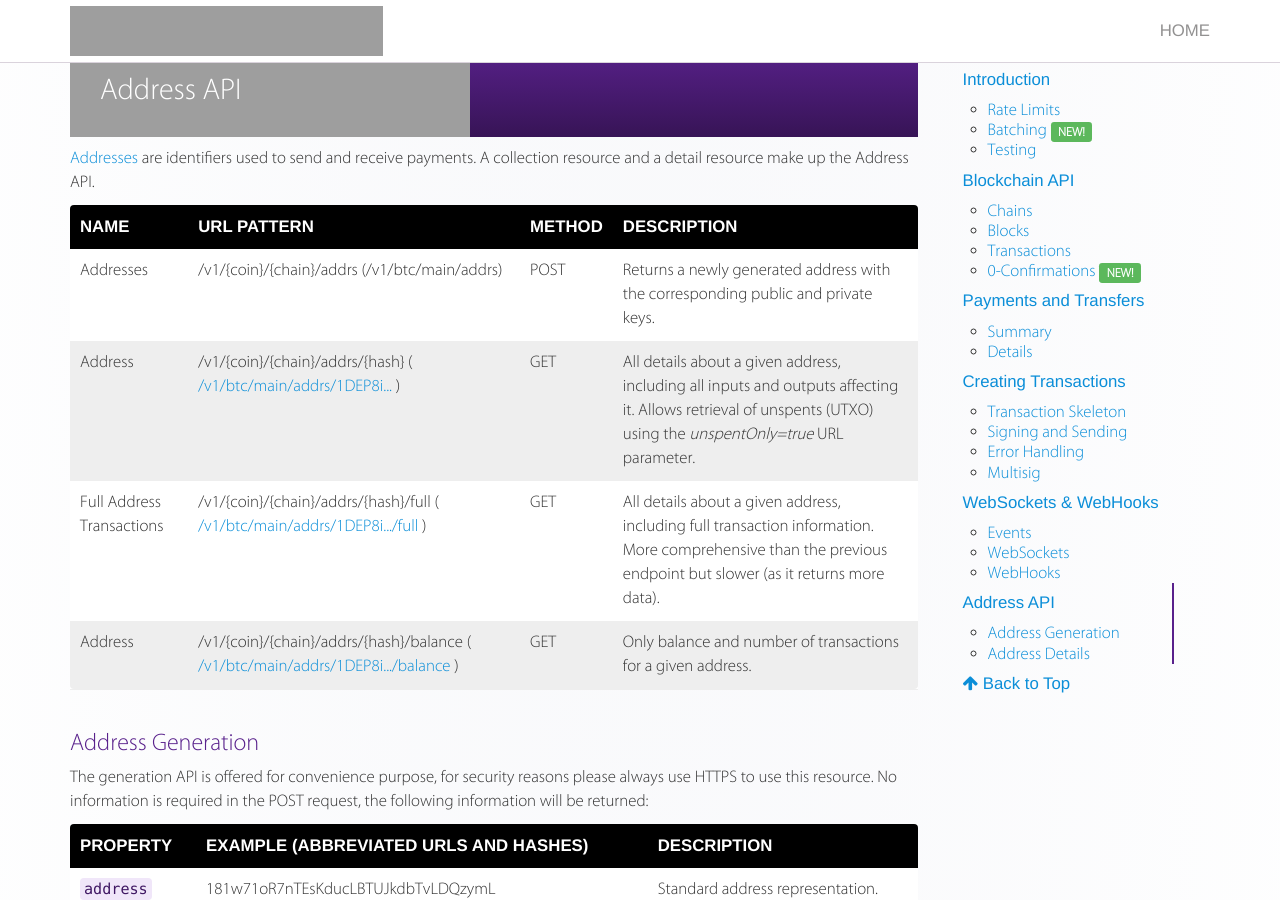
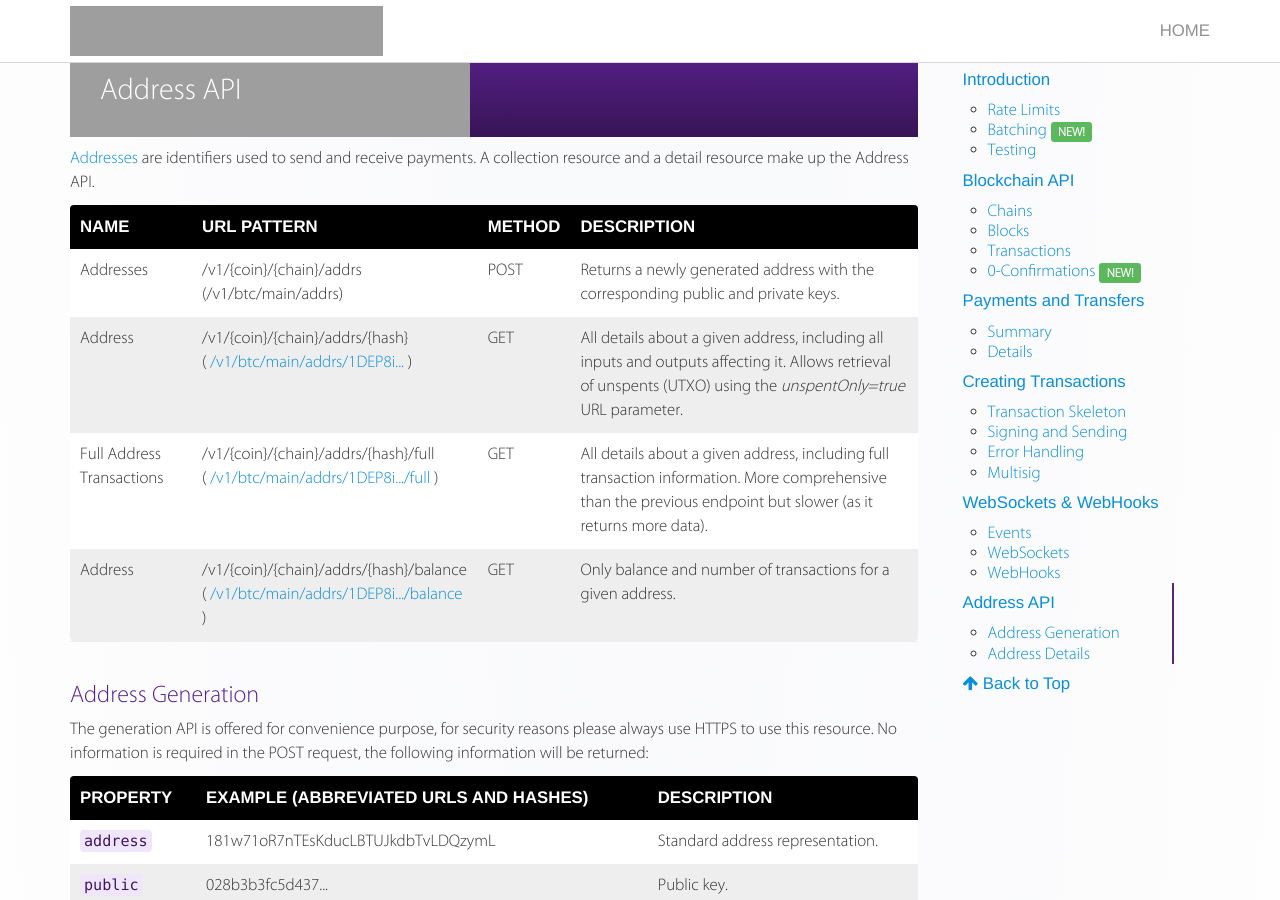
Before and after one commit to blockcypher/documentation, a Jekyll site: the page built from index.html, in a window 1280 px wide and 900 px high, scrolled down 23780 px. Built offline with Jekyll 4.4.1, drawn with Linux system fonts in a browser that asks for light colours; nearby versions of some CDN libraries; some web fonts are replaced.

Commit message:
Added explicit line breaks to avoid dangling parenthesis.

```diff
--- a/_includes/reference/address_api.html
+++ b/_includes/reference/address_api.html
@@ -16,13 +16,13 @@
     <tbody>
       <tr>
         <td>Addresses</td>
-        <td>/v1/{coin}/{chain}/addrs (/v1/btc/main/addrs)</td>
+        <td>/v1/{coin}/{chain}/addrs<br>(/v1/btc/main/addrs)</td>
         <td>POST</td>
         <td>Returns a newly generated address with the corresponding public and private keys.</td>
       </tr>
       <tr>
         <td>Address</td>
-        <td>/v1/{coin}/{chain}/addrs/{hash}
+        <td>/v1/{coin}/{chain}/addrs/{hash}<br>
           (<a href="http://api.blockcypher.com/v1/btc/main/addrs/1DEP8i3QJCsomS4BSMY2RpU1upv62aGvhD">
             /v1/btc/main/addrs/1DEP8i...
           </a>)
@@ -32,7 +32,7 @@
       </tr>
       <tr>
         <td>Full Address Transactions</td>
-        <td>/v1/{coin}/{chain}/addrs/{hash}/full
+        <td>/v1/{coin}/{chain}/addrs/{hash}/full<br>
           (<a href="http://api.blockcypher.com/v1/btc/main/addrs/1DEP8i3QJCsomS4BSMY2RpU1upv62aGvhD/full">
             /v1/btc/main/addrs/1DEP8i.../full
           </a>)
@@ -42,7 +42,7 @@
       </tr>
       <tr>
         <td>Address</td>
-        <td>/v1/{coin}/{chain}/addrs/{hash}/balance
+        <td>/v1/{coin}/{chain}/addrs/{hash}/balance<br>
           (<a href="http://api.blockcypher.com/v1/btc/main/addrs/1DEP8i3QJCsomS4BSMY2RpU1upv62aGvhD/balance">
             /v1/btc/main/addrs/1DEP8i.../balance
           </a>)
```
